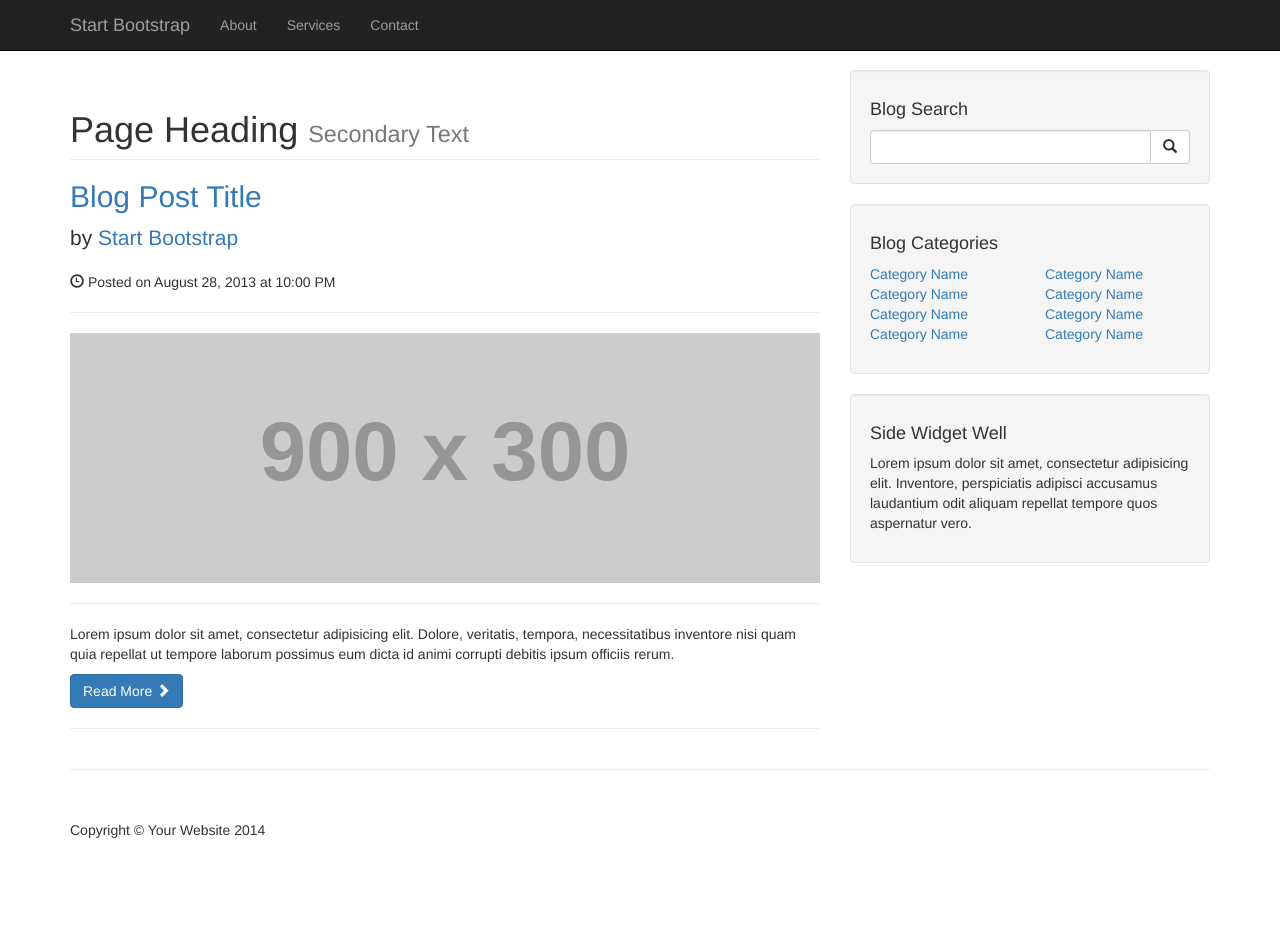
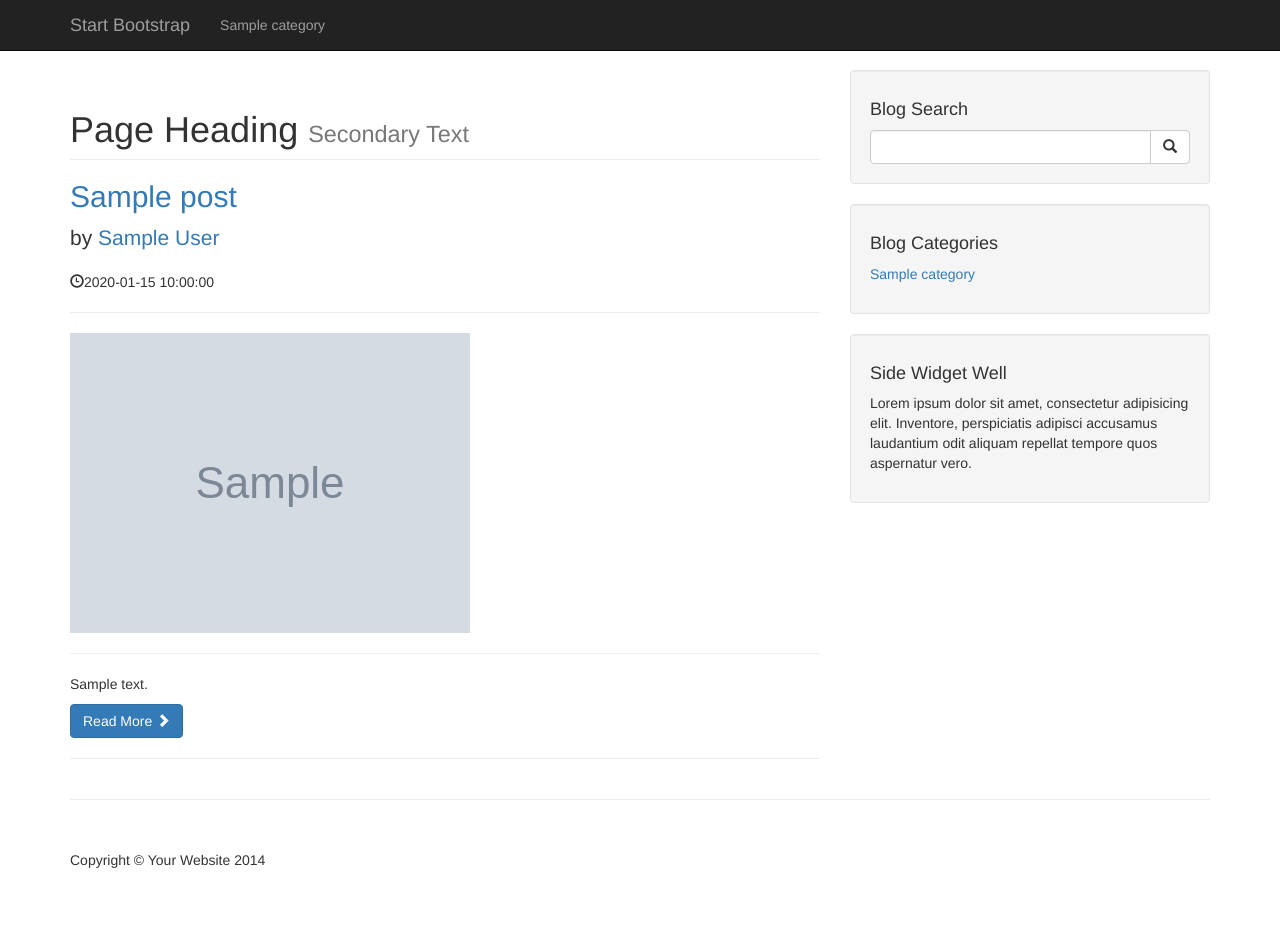
Before and after one commit to Doikas/cms, a PHP site: page / in a window 1280 px wide. Before the commit the page ends 838 px from the top, so only its background shows below. Run offline with PHP 8.4, Linux system fonts and the light colour scheme; tables that the repository leaves empty or names only in its code hold one stand-in row (values such as "Sample post"); grey boxes marked "Sample" are stand-in pictures; grey boxes labelled with a size stand in for pictures from a placeholder-image service; some libraries are stand-ins or nearby versions.

Commit message:
Search,Categories,Sidebar,Navigation,Images added

```diff
--- a/includes/db.php
+++ b/includes/db.php
@@ -11,10 +11,10 @@ foreach($db as $key => $value){
 //we can use this its work but its seems like an error $connection = mysqli_connect(DB_HOST, DB_USER, DB_PASS, DB_NAME);
 
 $connection = mysqli_connect('localhost', 'root', '', 'cms');
-if($connection){
-    echo "we are connected";
+// if($connection){
+//     echo "we are connected";
 
-}
+// }
 
 
 
--- a/includes/navigation.php
+++ b/includes/navigation.php
@@ -1,5 +1,6 @@
 <nav class="navbar navbar-inverse navbar-fixed-top" role="navigation">
         <div class="container">
+
             <!-- Brand and toggle get grouped for better mobile display -->
             <div class="navbar-header">
                 <button type="button" class="navbar-toggle" data-toggle="collapse" data-target="#bs-example-navbar-collapse-1">
@@ -10,10 +11,23 @@
                 </button>
                 <a class="navbar-brand" href="#">Start Bootstrap</a>
             </div>
+
             <!-- Collect the nav links, forms, and other content for toggling -->
             <div class="collapse navbar-collapse" id="bs-example-navbar-collapse-1">
                 <ul class="nav navbar-nav">
-                    <li>
+                    <?php
+
+                    $query = "SELECT * FROM categories";
+                    $select_all_categories_query = mysqli_query($connection, $query);
+                    while($row = mysqli_fetch_assoc($select_all_categories_query)){
+                        $cat_title = $row['cat_title'];
+                        echo "<li><a href='#'>{$cat_title}</a></li>";
+                    }
+
+
+                    ?>
+
+                    <!-- <li>
                         <a href="#">About</a>
                     </li>
                     <li>
@@ -21,7 +35,9 @@
                     </li>
                     <li>
                         <a href="#">Contact</a>
-                    </li>
+                    </li> -->
+
+
                 </ul>
             </div>
             <!-- /.navbar-collapse -->
--- a/includes/sidebar.php
+++ b/includes/sidebar.php
@@ -1,57 +1,47 @@
 <div class="col-md-4">
+
 
 <!-- Blog Search Well -->
 <div class="well">
     <h4>Blog Search</h4>
+    <form action="search.php" method="post">
     <div class="input-group">
-        <input type="text" class="form-control">
+        <input name="search" type="text" class="form-control">
         <span class="input-group-btn">
-            <button class="btn btn-default" type="button">
+            <button name="submit" class="btn btn-default" type="submit">
                 <span class="glyphicon glyphicon-search"></span>
         </button>
         </span>
     </div>
+    </form><!--search form-->
     <!-- /.input-group -->
 </div>
 
+
+
+
 <!-- Blog Categories Well -->
 <div class="well">
+    <?php
+    $query = "SELECT * FROM categories";
+    $select_categories_sidebar = mysqli_query($connection, $query);
+    ?>
     <h4>Blog Categories</h4>
     <div class="row">
-        <div class="col-lg-6">
+        <div class="col-lg-12">
             <ul class="list-unstyled">
-                <li><a href="#">Category Name</a>
-                </li>
-                <li><a href="#">Category Name</a>
-                </li>
-                <li><a href="#">Category Name</a>
-                </li>
-                <li><a href="#">Category Name</a>
-                </li>
+                <?php
+                while($row = mysqli_fetch_assoc($select_categories_sidebar)){
+                    $cat_title = $row['cat_title'];
+                    echo "<li><a href='#'>{$cat_title}</a></li>";
+                }
+                ?>
             </ul>
         </div>
-        <!-- /.col-lg-6 -->
-        <div class="col-lg-6">
-            <ul class="list-unstyled">
-                <li><a href="#">Category Name</a>
-                </li>
-                <li><a href="#">Category Name</a>
-                </li>
-                <li><a href="#">Category Name</a>
-                </li>
-                <li><a href="#">Category Name</a>
-                </li>
-            </ul>
-        </div>
-        <!-- /.col-lg-6 -->
     </div>
     <!-- /.row -->
 </div>
-
 <!-- Side Widget Well -->
-<div class="well">
-    <h4>Side Widget Well</h4>
-    <p>Lorem ipsum dolor sit amet, consectetur adipisicing elit. Inventore, perspiciatis adipisci accusamus laudantium odit aliquam repellat tempore quos aspernatur vero.</p>
-</div>
+<?php include "widget.php"; ?>
 
 </div>
--- /dev/null
+++ b/includes/widget.php
@@ -0,0 +1,4 @@
+<div class="well">
+    <h4>Side Widget Well</h4>
+    <p>Lorem ipsum dolor sit amet, consectetur adipisicing elit. Inventore, perspiciatis adipisci accusamus laudantium odit aliquam repellat tempore quos aspernatur vero.</p>
+</div>
--- a/index.php
+++ b/index.php
@@ -1,4 +1,5 @@
 <?php include "includes/header.php";?>
+<?php include "includes/db.php";?>
 
     <!-- Navigation -->
     <?php include "includes/navigation.php";?>
@@ -10,27 +11,43 @@
             <!-- Blog Entries Column -->
 
             <div class="col-md-8">
+                <?php
 
-                <h1 class="page-header">
+            $query = "SELECT * FROM posts";
+            $select_all_posts_query = mysqli_query($connection, $query);
+                    while($row = mysqli_fetch_assoc($select_all_posts_query)){
+                        $post_title = $row['post_title'];
+                        $post_author = $row['post_author'];
+                        $post_date = $row['post_date'];
+                        $post_image = $row['post_image'];
+                        $post_content = $row['post_content'];
+                        ?>
+                         <h1 class="page-header">
                     Page Heading
                     <small>Secondary Text</small>
                 </h1>
 
                 <!-- First Blog Post -->
                 <h2>
-                    <a href="#">Blog Post Title</a>
+                    <a href="#"><?php echo $post_title ?></a>
                 </h2>
                 <p class="lead">
-                    by <a href="index.php">Start Bootstrap</a>
+                    by <a href="index.php"><?php echo $post_author ?></a>
                 </p>
-                <p><span class="glyphicon glyphicon-time"></span> Posted on August 28, 2013 at 10:00 PM</p>
+                <p><span class="glyphicon glyphicon-time"></span><?php echo $post_date ?></p>
                 <hr>
-                <img class="img-responsive" src="http://placehold.it/900x300" alt="">
+                <img class="img-responsive" src="images/<?php echo $post_image ?>" alt="">
                 <hr>
-                <p>Lorem ipsum dolor sit amet, consectetur adipisicing elit. Dolore, veritatis, tempora, necessitatibus inventore nisi quam quia repellat ut tempore laborum possimus eum dicta id animi corrupti debitis ipsum officiis rerum.</p>
+                <p><?php echo $post_content ?></p>
                 <a class="btn btn-primary" href="#">Read More <span class="glyphicon glyphicon-chevron-right"></span></a>
 
                 <hr>
+
+
+
+                 <?php  } ?>
+
+
 
 
 
```
Also changed, not shown: search.php (added, +83 -0 lines), images/c++.png (added), images/java_img.jpg (added), images/javascript-ill.png (added), images/javascript_img.png (added), images/php.png (added).
